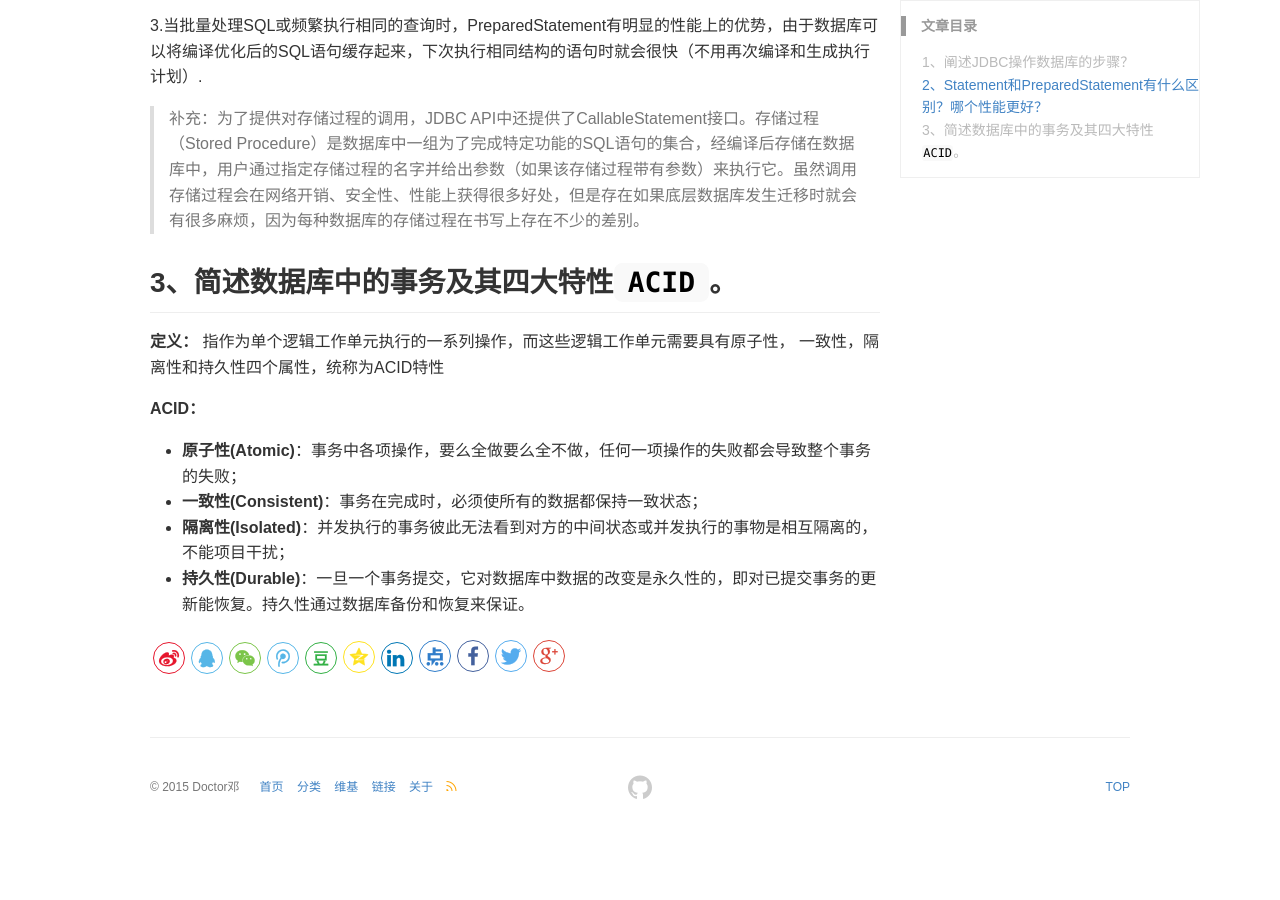
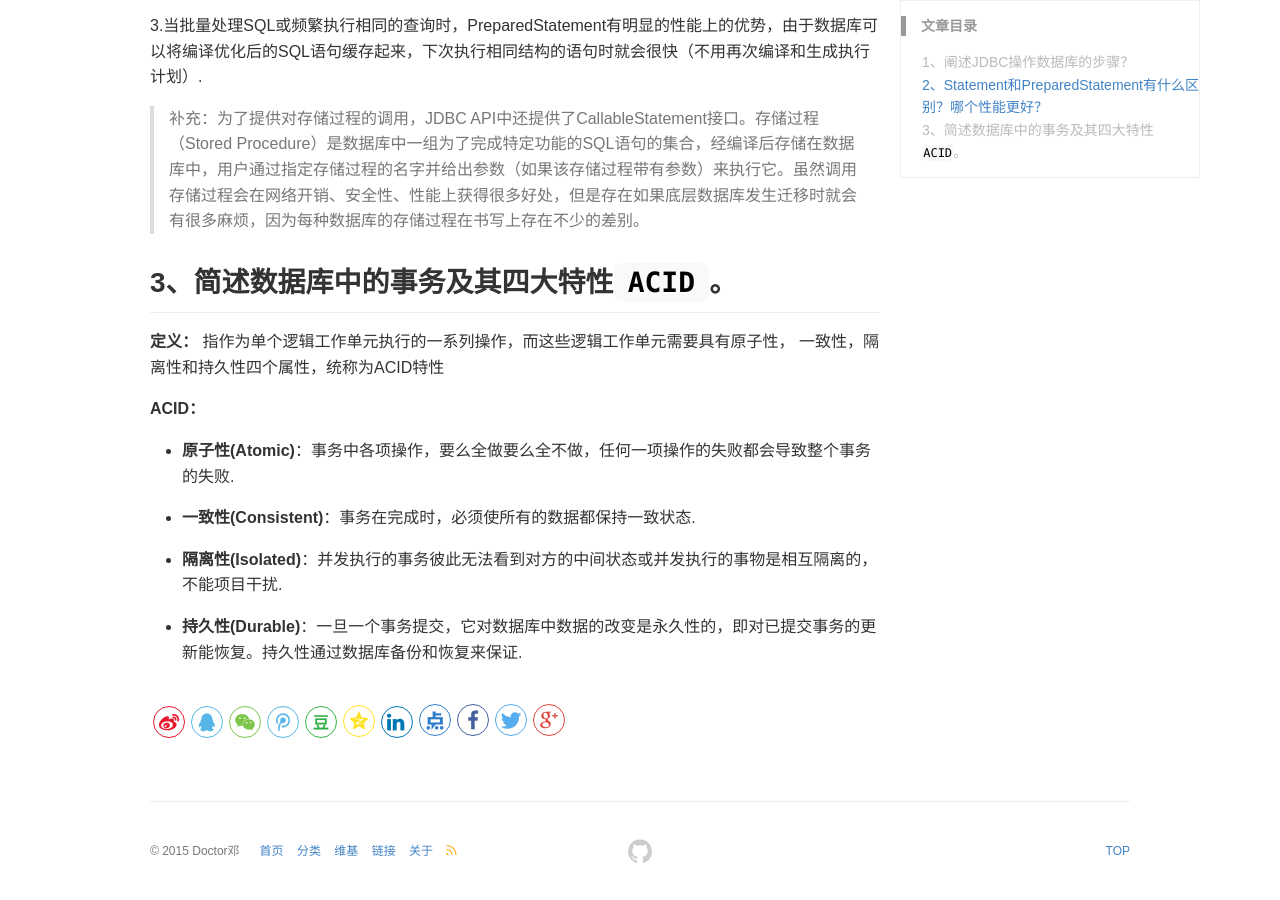
Before and after one commit to DoctorDeng/DoctorDeng.github.io, a Jekyll site: the page built from _posts/2016-09-11-面试.md, in a window 1280 px wide and 900 px high, scrolled down 1597 px. Built offline with Jekyll 4.4.1, drawn with Linux system fonts in a browser that asks for light colours; before the commit the page ends 2433 px from its top, so only the background shows below that.

Commit message:
modify file

```diff
--- a/_posts/2016-09-11-面试.md
+++ b/_posts/2016-09-11-面试.md
@@ -73,7 +73,10 @@ finally {
    指作为单个逻辑工作单元执行的一系列操作，而这些逻辑工作单元需要具有原子性，  一致性，隔离性和持久性四个属性，统称为ACID特性
 
 **ACID：**
-* **原子性(Atomic)**：事务中各项操作，要么全做要么全不做，任何一项操作的失败都会导致整个事务的失败；
-* **一致性(Consistent)**：事务在完成时，必须使所有的数据都保持一致状态；
-* **隔离性(Isolated)**：并发执行的事务彼此无法看到对方的中间状态或并发执行的事物是相互隔离的，不能项目干扰；
-* **持久性(Durable)**：一旦一个事务提交，它对数据库中数据的改变是永久性的，即对已提交事务的更新能恢复。持久性通过数据库备份和恢复来保证。
+* **原子性(Atomic)**：事务中各项操作，要么全做要么全不做，任何一项操作的失败都会导致整个事务的失败.
+
+* **一致性(Consistent)**：事务在完成时，必须使所有的数据都保持一致状态.
+
+* **隔离性(Isolated)**：并发执行的事务彼此无法看到对方的中间状态或并发执行的事物是相互隔离的，不能项目干扰.
+
+* **持久性(Durable)**：一旦一个事务提交，它对数据库中数据的改变是永久性的，即对已提交事务的更新能恢复。持久性通过数据库备份和恢复来保证.
```
